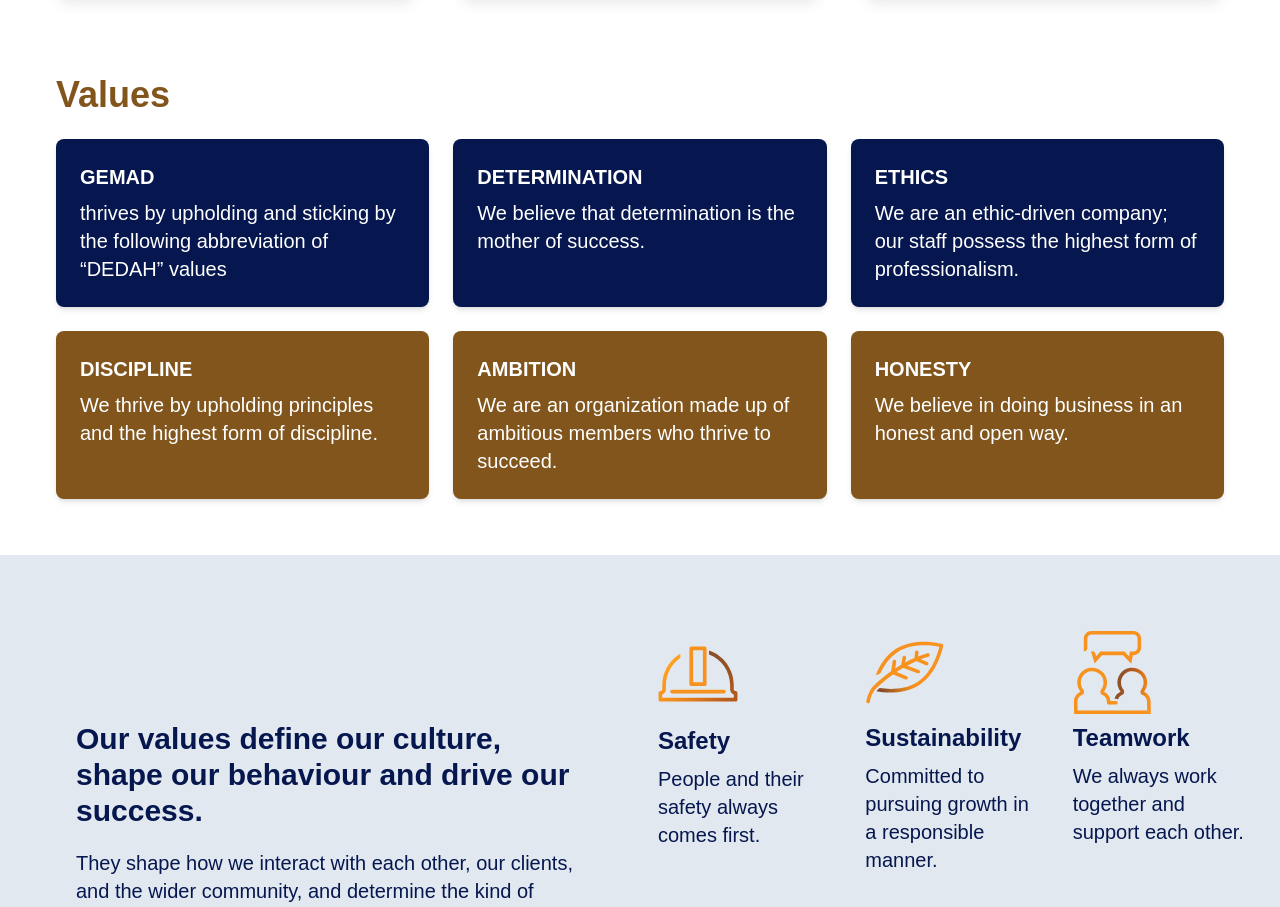
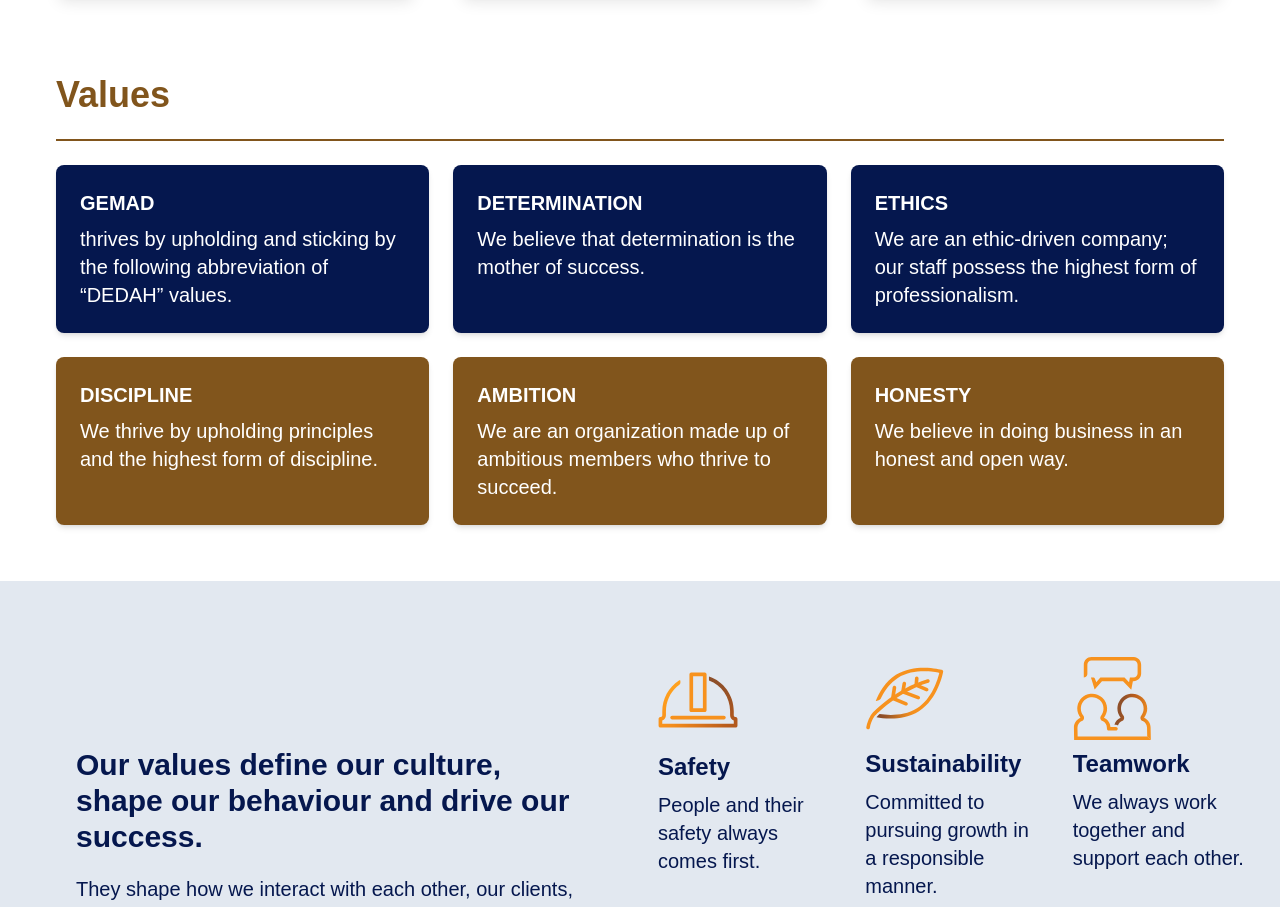
Before and after one commit to munashex/gemad, a React (Vite) app: page /about in a window 1280 px wide. Shown: the part 1500-2407 px from the top of the page. Built offline with nearby package versions, Linux system fonts and the light colour scheme; what tailwindcss-animated would draw is missing.

Commit message:
adding line

```diff
--- a/src/Pages/About.jsx
+++ b/src/Pages/About.jsx
@@ -86,13 +86,13 @@
        {/* end of values sections with Items insides */}
      <div className="m-2 space-y-6 md:m-5 mx-4 md:mx-9 lg:mx-14">
   <h1 className="text-3xl md:text-4xl font-bold text-[#81551c]">Values</h1>
-
+  <hr className="border border-[#81551c] my-2"/>
   <div className="grid grid-cols-1 md:grid-cols-2 lg:grid-cols-3 gap-6">
 
 
   <div className="bg-[#05174e]  rounded-lg shadow-md p-6">
     <h2 className="text-lg md:text-xl font-bold mb-2 text-white">GEMAD</h2>
-    <p className="text-lg md:text-xl text-white">thrives by upholding and sticking by the following abbreviation of “DEDAH” values</p>
+    <p className="text-lg md:text-xl text-white">thrives by upholding and sticking by the following abbreviation of “DEDAH” values.</p>
   </div>
 
   <div className="bg-[#05174e] rounded-lg shadow-md p-6">
```
